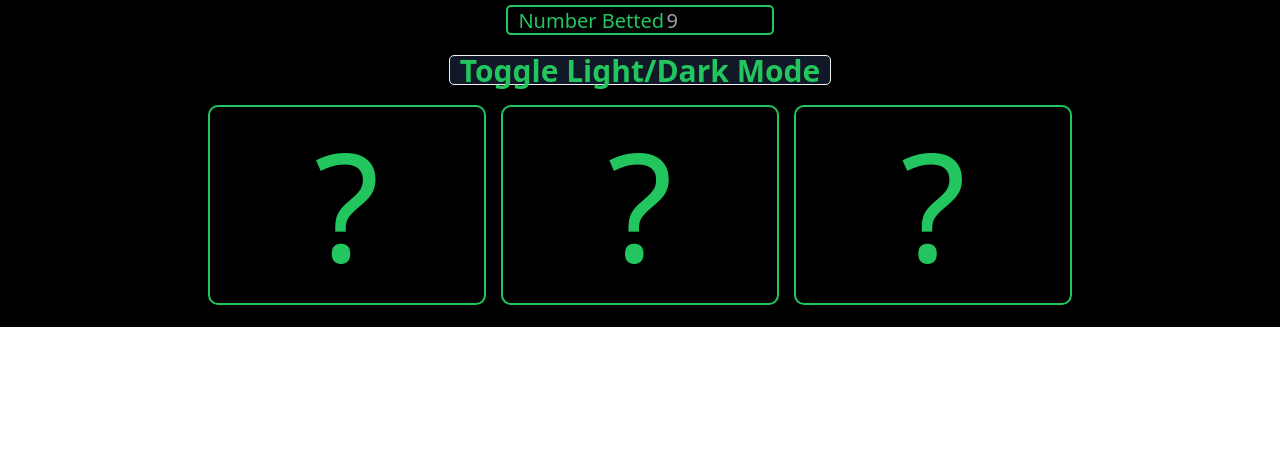
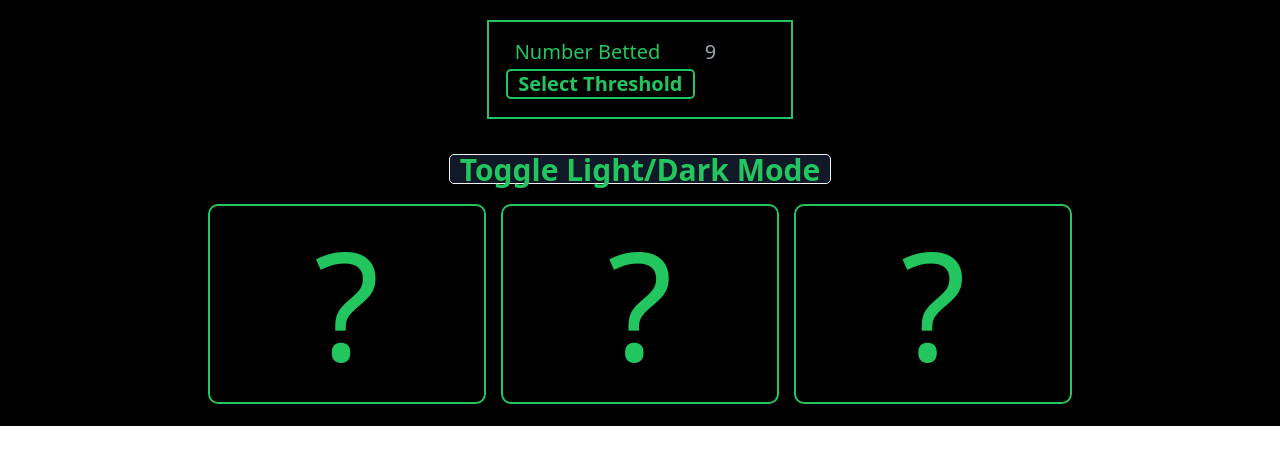
Before and after one commit to staten-island-tech/create-task-PeterDelwita, a website built with Vite: page create/index.html in a window 1280 px wide. Shown: the part 63-528 px from the top of the page. Built offline with nearby package versions, Linux system fonts and the light colour scheme.

Commit message:
form, dropdown

```diff
--- a/create/index.html
+++ b/create/index.html
@@ -14,18 +14,20 @@
     </div>
 
     <!--Form-->
-
+    <!-- To do: fix orientation of labels and inputs. Make the form look visually appealing and make a dropdown-->
     <div
       class="form-container bg-black w-full flex flex-wrap justify-center p-3"
     >
-      <form class="form">
+      <form
+        class="form bg-black border-green-500 border-2 border-solid m-6 p-6"
+      >
         <!--Structure like card?-->
-        <div class="input bg-black border-green-500 border-2 border-solid">
-          <label class="text-green-500 text-[20px]" for="type"
+        <div class="input bg-black">
+          <label class="text-green-500 text-[20px] mr-3" for="type"
             >Number Betted</label
           >
           <input
-            class="text-green-500 text-[20px]"
+            class="text-green-500 text-[20px] text-center"
             type="number"
             name="threshold"
             placeholder="9"
@@ -34,6 +36,20 @@
             required
           />
         </div>
+        <details class="dropdown-right">
+          <summary
+            class="btn m-1 text-[20px] bg-black border-2 border-solid border-green-500 text-green-500 hover:bg-green-500 hover:text-black hover:border-black"
+          >
+            Select Threshold
+          </summary>
+          <ul
+            class="menu dropdown-content rounded-box z-[1] w-52 p-2 shadow bg-black border-2 border-solid border-green-500 text-green-500"
+          >
+            <li class="text-[18px]" id="above"><a>Above</a></li>
+            <li class="text-[18px]" id="below"><a>Below</a></li>
+            <li class="text-[18px]" id="exact"><a>Exact</a></li>
+          </ul>
+        </details>
       </form>
     </div>
 
```
